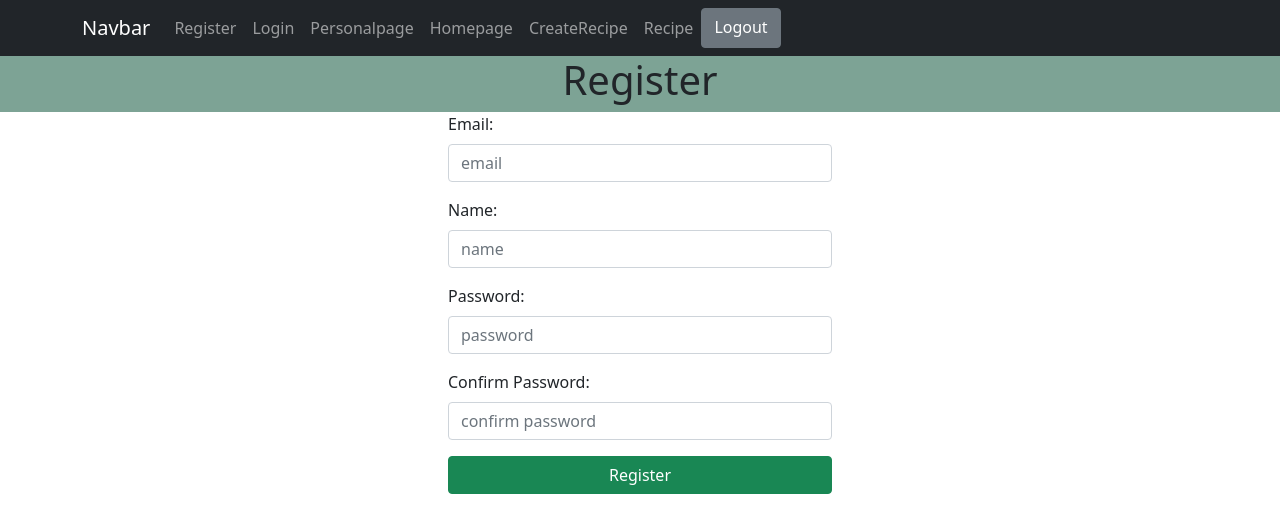
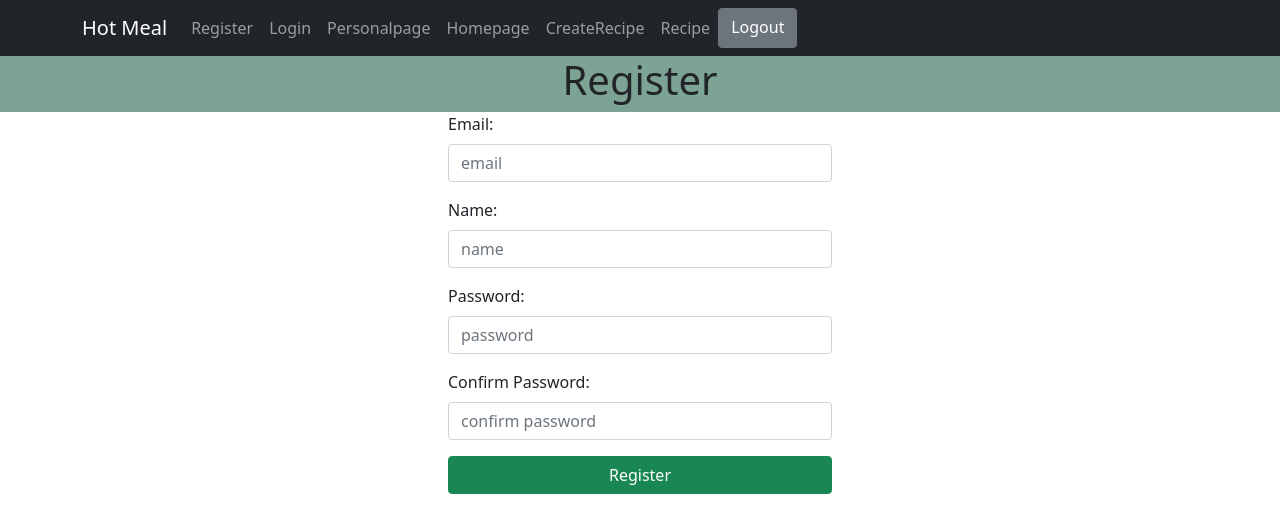
Before and after one commit to unsw-cse-comp3900-9900-22T3/capstone-project-9900-h18p-nofail, a React (Create React App) app in the folder hotmealapp/frontend/: page /register in a window 1280 px wide. Shown: the top 532 px of the page. Built offline with nearby package versions, Linux system fonts and the light colour scheme.

Commit message:
updatefrontend

```diff
--- a/hotmealapp/frontend/src/App.jsx
+++ b/hotmealapp/frontend/src/App.jsx
@@ -24,7 +24,7 @@ function App () {
       <BrowserRouter>
         <Navbar bg="dark" variant="dark">
           <Container>
-            <Navbar.Brand href="#home">Navbar</Navbar.Brand>
+            <Navbar.Brand href="#home">Hot Meal</Navbar.Brand>
             <Nav className="me-auto">
               <Nav.Link href="/register">Register</Nav.Link>
               <Nav.Link href="/login">Login</Nav.Link>
--- a/hotmealapp/frontend/src/components/RegisterForm.jsx
+++ b/hotmealapp/frontend/src/components/RegisterForm.jsx
@@ -16,6 +16,14 @@ function RegisterForm () {
   const register = async () => {
     if (password != password1) {
       alert("Password is different!");
+      return;
+    }
+    if (name.length < 4 || name.length > 20 || !/^[A-Za-z0-9]+$/.test(name)) {
+      alert("Username illegal!");
+      return;
+    }
+    if (!/^(?=.*[a-z])(?=.*[A-Z])(?=.*\d)(?=.*[$@$!%*?&])[A-Za-z\d$@$!%*?&]{6,}/.test(password)) {
+      alert("Password illegal!");
       return;
     }
     try {
```
